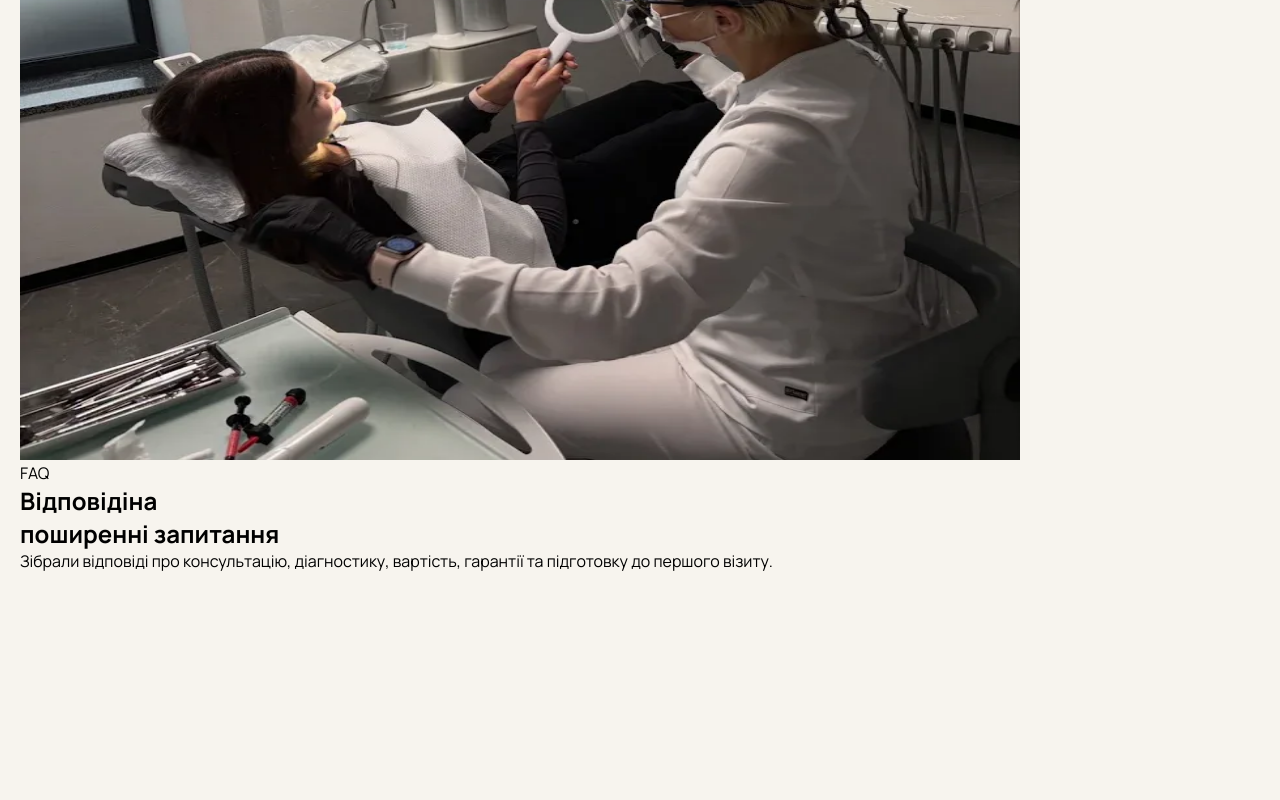
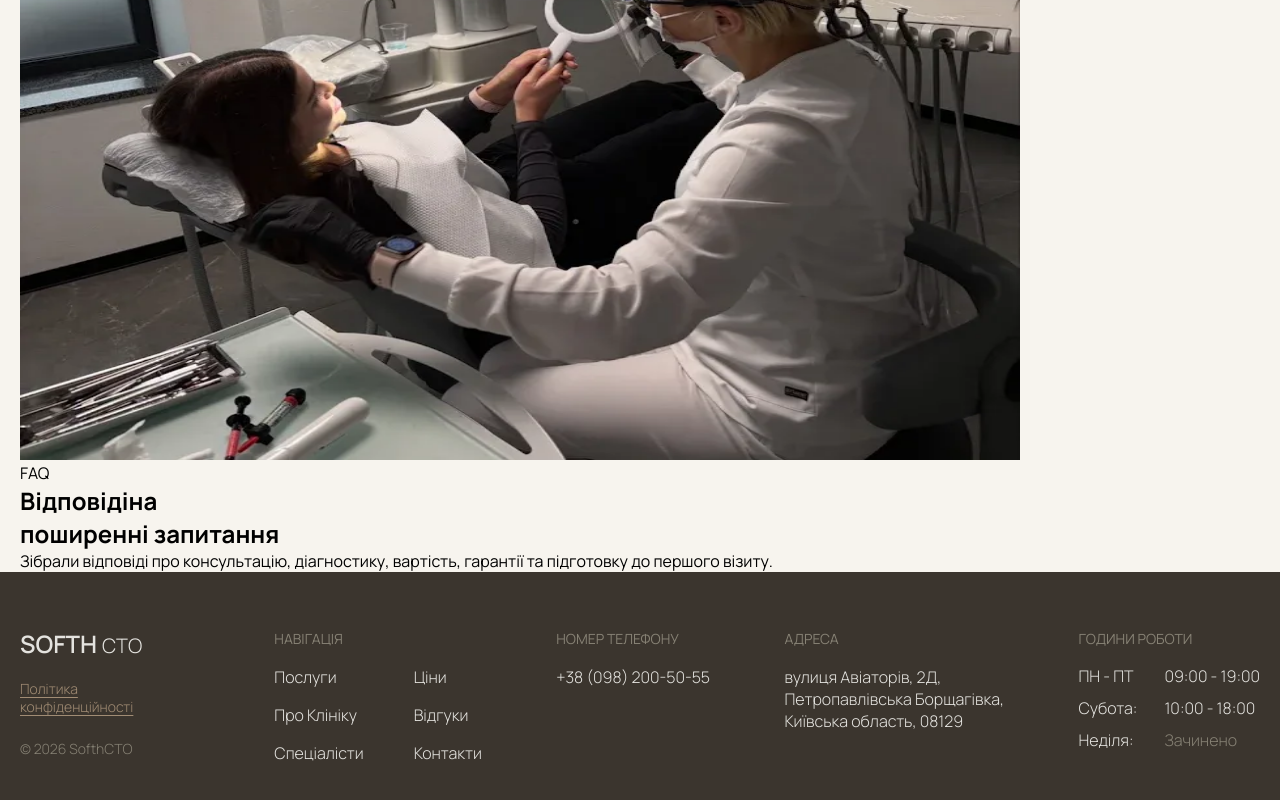
Before and after one commit to frontwebil/softh, a Next.js app: page / in a window 1280 px wide. Shown: the part 9045-9845 px from the top of the page. Before the commit the page ends 9617 px from the top, so only its background shows below. Built offline with nearby package versions, Linux system fonts and the light colour scheme; no server answers; the database is empty.

Commit message:
feat: add site footer

```diff
--- /dev/null
+++ b/src/Components/Footer/Footer.tsx
@@ -0,0 +1,99 @@
+import Link from "next/link";
+import "./style.css";
+
+const NAV_COLUMNS = [
+  [
+    { href: "/#services", label: "Послуги" },
+    { href: "/#about", label: "Про Клініку" },
+    { href: "/#personal", label: "Спеціалісти" },
+  ],
+  [
+    { href: "/#price", label: "Ціни" },
+    { href: "/#testimonials", label: "Відгуки" },
+    { href: "/#contacts", label: "Контакти" },
+  ],
+];
+
+const WORK_HOURS = [
+  { day: "ПН - ПТ", time: "09:00 - 19:00" },
+  { day: "Субота:", time: "10:00 - 18:00" },
+  { day: "Неділя:", time: "Зачинено", closed: true },
+];
+
+export function Footer() {
+  return (
+    <footer className="footer">
+      <div className="container footer-container">
+        <div className="footer-brand">
+          <Link href="/" className="footer-logo" aria-label="SOFTH СТО — Головна">
+            SOFTH <span>СТО</span>
+          </Link>
+          <Link href="/privacy-policy" className="footer-policy">
+            Політика
+            <br />
+            конфіденційності
+          </Link>
+          <p className="footer-copy">© {new Date().getFullYear()} SofthCTO</p>
+        </div>
+
+        <div className="footer-col footer-col-nav">
+          <p className="footer-col-title">Навігація</p>
+          <div className="footer-nav">
+            {NAV_COLUMNS.map((column, index) => (
+              <ul className="footer-nav-list" key={index}>
+                {column.map(({ href, label }) => (
+                  <li key={href}>
+                    <Link href={href} className="footer-nav-link">
+                      {label}
+                    </Link>
+                  </li>
+                ))}
+              </ul>
+            ))}
+          </div>
+        </div>
+
+        <div className="footer-col">
+          <p className="footer-col-title">Номер телефону</p>
+          <a href="tel:+380982005055" className="footer-phone">
+            +38 (098) 200-50-55
+          </a>
+        </div>
+
+        <div className="footer-col">
+          <p className="footer-col-title">Адреса</p>
+          <Link
+            href="https://maps.app.goo.gl/fi7QUYzG3bm5BjSYA"
+            target="_blank"
+            rel="noopener noreferrer"
+            className="footer-address"
+          >
+            вулиця Авіаторів, 2Д,
+            <br />
+            Петропавлівська Борщагівка,
+            <br />
+            Київська область, 08129
+          </Link>
+        </div>
+
+        <div className="footer-col">
+          <p className="footer-col-title">Години роботи</p>
+          <ul className="footer-hours">
+            {WORK_HOURS.map(({ day, time, closed }) => (
+              <li className="footer-hours-row" key={day}>
+                <span className="footer-hours-day">{day}</span>
+                <span
+                  className={
+                    closed ? "footer-hours-time closed" : "footer-hours-time"
+                  }
+                >
+                  {time}
+                </span>
+              </li>
+            ))}
+          </ul>
+        </div>
+      </div>
+    </footer>
+  );
+}
--- /dev/null
+++ b/src/Components/Footer/style.css
@@ -0,0 +1,138 @@
+.footer {
+  background-color: #3b352e;
+  color: #e4e3df;
+  padding: 60px 0 70px;
+}
+
+.footer-container {
+  display: flex;
+  align-items: flex-start;
+  justify-content: space-between;
+  gap: 40px;
+}
+
+.footer-brand {
+  display: flex;
+  flex-direction: column;
+  gap: 24px;
+  min-width: 180px;
+}
+
+.footer-logo {
+  font-weight: 600;
+  font-size: 24px;
+  line-height: 24px;
+  text-transform: uppercase;
+  color: #e4e3df;
+}
+.footer-logo span {
+  font-weight: 300;
+  font-size: 20px;
+  line-height: 20px;
+  text-transform: uppercase;
+}
+
+.footer-policy {
+  font-weight: 300;
+  font-size: 14px;
+  line-height: 18px;
+  color: #a18c74;
+  text-decoration: underline;
+  text-underline-offset: 3px;
+  transition: color 0.3s ease;
+}
+.footer-policy:hover {
+  color: #cac6bb;
+}
+
+.footer-copy {
+  font-weight: 300;
+  font-size: 14px;
+  line-height: 18px;
+  color: #868174;
+}
+
+.footer-col {
+  display: flex;
+  flex-direction: column;
+  gap: 20px;
+}
+
+.footer-col-title {
+  font-weight: 400;
+  font-size: 14px;
+  line-height: 14px;
+  letter-spacing: 4%;
+  text-transform: uppercase;
+  color: #868174;
+}
+
+.footer-nav {
+  display: flex;
+  gap: 50px;
+}
+.footer-nav-list {
+  display: flex;
+  flex-direction: column;
+  gap: 16px;
+}
+.footer-nav-link,
+.footer-phone,
+.footer-address {
+  font-weight: 300;
+  font-size: 16px;
+  line-height: 22px;
+  color: #e4e3df;
+  transition: color 0.3s ease;
+}
+.footer-nav-link:hover,
+.footer-phone:hover,
+.footer-address:hover {
+  color: #a18c74;
+}
+
+.footer-hours {
+  display: flex;
+  flex-direction: column;
+  gap: 12px;
+}
+.footer-hours-row {
+  display: flex;
+  gap: 16px;
+  font-weight: 300;
+  font-size: 16px;
+  line-height: 20px;
+}
+.footer-hours-day {
+  min-width: 70px;
+  color: #e4e3df;
+}
+.footer-hours-time {
+  color: #e4e3df;
+}
+.footer-hours-time.closed {
+  color: #868174;
+}
+
+@media (max-width: 1100px) {
+  .footer-container {
+    flex-wrap: wrap;
+    gap: 40px 60px;
+  }
+  .footer-brand {
+    width: 100%;
+  }
+}
+
+@media (max-width: 640px) {
+  .footer {
+    padding: 44px 0 50px;
+  }
+  .footer-container {
+    flex-direction: column;
+    gap: 32px;
+  }
+  .footer-nav {
+    gap: 40px;
+  }
+}
--- a/src/app/page.tsx
+++ b/src/app/page.tsx
@@ -2,6 +2,7 @@ import { Advantages } from "@/Components/Advantages/Advantages";
 import { AboutBanner } from "@/Components/Banners/AboutBanner";
 import { ComfortBanner } from "@/Components/Banners/ComfortBanner";
 import { Contacts } from "@/Components/Contacts/Contacts";
+import { Footer } from "@/Components/Footer/Footer";
 import { Faq } from "@/Components/Faq/Faq";
 import { Header } from "@/Components/Header/Header";
 import { Hero } from "@/Components/Hero/Hero";
@@ -26,6 +27,7 @@ export default function Home() {
       <Testimonials />
       <Contacts />
       <Faq />
+      <Footer />
     </>
   );
 }
```
